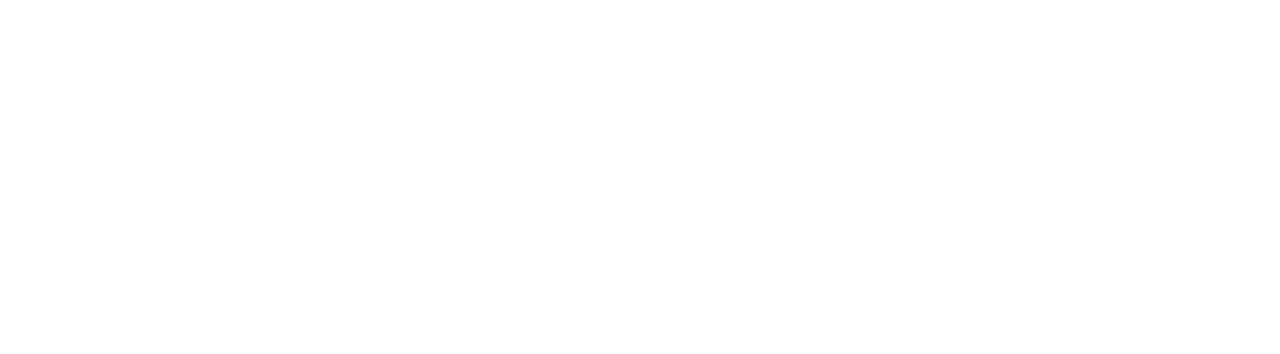
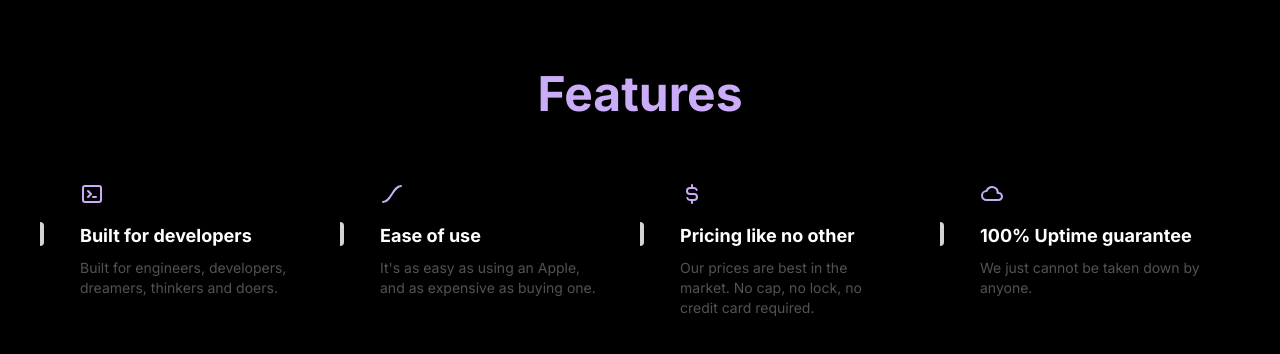
Before and after one commit to Anas-Farooq-codes/Aceternity-UI, a Next.js app: page / in a window 1280 px wide. Shown: the part 2354-2708 px from the top of the page. Before the commit the page ends 2320 px from the top, so only its background shows below. Built offline with nearby package versions, Linux system fonts and the light colour scheme.

Commit message:
Added features section

```diff
--- a/app/page.tsx
+++ b/app/page.tsx
@@ -3,6 +3,7 @@
 import Experience from "@/components/Experience";
 import { FloatingNav } from "@/components/Ui/FloatingNavbar";
 import RecentProjects from "@/components/RecentProjects";
+import { FeaturesSectionDemo } from "@/components/FeaturesSectionDemo";
 
 export default function Home() {
   return (
@@ -12,6 +13,7 @@
       <Hero/>
       <Experience/>
       <RecentProjects/>
+      <FeaturesSectionDemo/>
     </main>
   );
 }
--- /dev/null
+++ b/components/FeaturesSectionDemo.tsx
@@ -0,0 +1,113 @@
+import { cn } from "@/lib/utils";
+import {
+  IconAdjustmentsBolt,
+  IconCloud,
+  IconCurrencyDollar,
+  IconEaseInOut,
+  IconHeart,
+  IconHelp,
+  IconRouteAltLeft,
+  IconTerminal2,
+} from "@tabler/icons-react";
+
+export function FeaturesSectionDemo() {
+  const features = [
+    {
+      title: "Built for developers",
+      description:
+        "Built for engineers, developers, dreamers, thinkers and doers.",
+      icon: <IconTerminal2 />,
+    },
+    {
+      title: "Ease of use",
+      description:
+        "It's as easy as using an Apple, and as expensive as buying one.",
+      icon: <IconEaseInOut />,
+    },
+    {
+      title: "Pricing like no other",
+      description:
+        "Our prices are best in the market. No cap, no lock, no credit card required.",
+      icon: <IconCurrencyDollar />,
+    },
+    {
+      title: "100% Uptime guarantee",
+      description: "We just cannot be taken down by anyone.",
+      icon: <IconCloud />,
+    },
+    {
+      title: "Multi-tenant Architecture",
+      description: "You can simply share passwords instead of buying new seats",
+      icon: <IconRouteAltLeft />,
+    },
+    {
+      title: "24/7 Customer Support",
+      description:
+        "We are available a 100% of the time. Atleast our AI Agents are.",
+      icon: <IconHelp />,
+    },
+    {
+      title: "Money back guarantee",
+      description:
+        "If you donot like EveryAI, we will convince you to like us.",
+      icon: <IconAdjustmentsBolt />,
+    },
+    {
+      title: "And everything else",
+      description: "I just ran out of copy ideas. Accept my sincere apologies",
+      icon: <IconHeart />,
+    },
+  ];
+  return (
+    <div className="relative z-10 py-10 max-w-7xl max-auto">
+        <div>
+            <h1 className="heading text-purple mt-16">Features</h1>
+        </div>
+        <div className="grid grid-cols-1 md:grid-cols-2 lg:grid-cols-4">
+
+      {features.map((feature, index) => (
+        <Feature key={feature.title} {...feature} index={index} />
+      ))}
+        </div>
+    </div>
+  );
+}
+
+const Feature = ({
+  title,
+  description,
+  icon,
+  index,
+}: {
+  title: string;
+  description: string;
+  icon: React.ReactNode;
+  index: number;
+}) => {
+  return (
+    <div
+      className={cn(
+        "flex flex-col py-16 relative group/feature"
+      )}
+    >
+      {index < 4 && (
+        <div className="opacity-0 group-hover/feature:opacity-100 transition duration-200 absolute inset-0 h-full w-full bg-gradient-to-t from-black-200 rounded-lg to-transparent pointer-events-none" />
+      )}
+      {index >= 4 && (
+        <div className="opacity-0 group-hover/feature:opacity-100 transition duration-200 absolute inset-0 h-full w-full bg-gradient-to-b from-black-200  rounded-lg to-transparent pointer-events-none" />
+      )}
+      <div className="mb-4 relative z-10 px-10 text-purple">
+        {icon}
+      </div>
+      <div className="text-lg font-bold mb-2 relative z-10 px-10">
+        <div className="absolute left-0 inset-y-0 h-6 group-hover/feature:h-8 w-1 rounded-tr-full rounded-br-full bg-neutral-300 dark:bg-neutral-700 group-hover/feature:bg-violet-500 transition-all duration-200 origin-center" />
+        <span className="group-hover/feature:translate-x-2 transition duration-200 inline-block text-white ">
+          {title}
+        </span>
+      </div>
+      <p className="text-sm text-neutral-600  max-w-xs relative z-10 px-10">
+        {description}
+      </p>
+    </div>
+  );
+};
--- a/package.json
+++ b/package.json
@@ -9,6 +9,7 @@
     "lint": "next lint"
   },
   "dependencies": {
+    "@tabler/icons-react": "^3.19.0",
     "@tsparticles/engine": "^3.5.0",
     "@tsparticles/react": "^3.0.0",
     "@tsparticles/slim": "^3.5.0",
```
Also changed, not shown: 1 other file (tests, documents, lock files or other folders).
